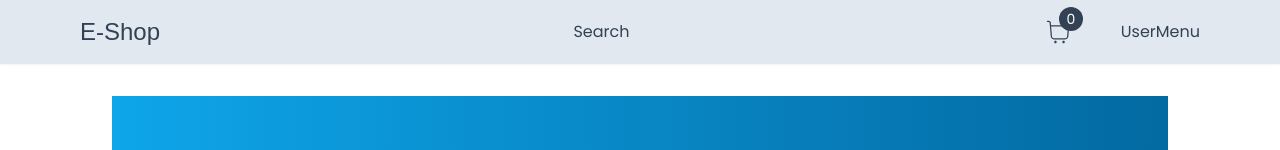
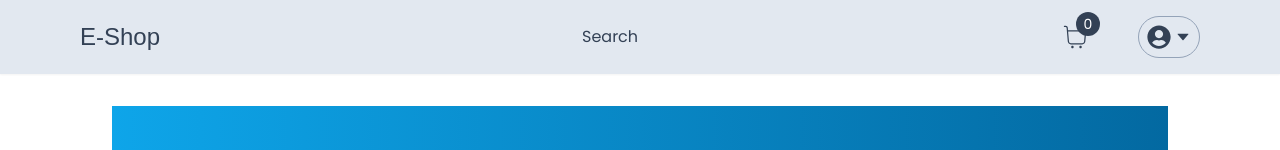
Before and after one commit to HyunwookJung0827/e-shop, a Next.js app: page / in a window 1280 px wide. Shown: the top 150 px of the page. Built offline with nearby package versions, Linux system fonts and the light colour scheme; a web font is replaced by a local one.

Commit message:
UserMenu

```diff
--- /dev/null
+++ b/app/components/nav/BackDrop.tsx
@@ -0,0 +1,21 @@
+interface BackDropProps {
+  onClick: () => void;
+}
+const BackDrop: React.FC<BackDropProps> = ({ onClick }) => {
+  return (
+    <div
+      onClick={onClick}
+      className="
+  z-20
+  bg-slate-200
+  opacity-50
+  w-screen
+  h-screen
+  fixed
+  top-0
+  left-0"
+    ></div>
+  );
+};
+
+export default BackDrop;
--- /dev/null
+++ b/app/components/nav/MenuItem.tsx
@@ -0,0 +1,22 @@
+import React from "react";
+
+interface MenuItemProps {
+  children: React.ReactNode;
+  onClick: () => void;
+}
+const MenuItem: React.FC<MenuItemProps> = ({ children, onClick }) => {
+  return (
+    <div
+      onClick={onClick}
+      className="
+    px-4
+    py-3
+    hover:bg-neutral-100
+    transition"
+    >
+      {children}
+    </div>
+  );
+};
+
+export default MenuItem;
--- a/app/components/nav/NavBar.tsx
+++ b/app/components/nav/NavBar.tsx
@@ -2,6 +2,7 @@
 import Container from "../Container";
 import { Redressed } from "next/font/google";
 import CartCount from "./CartCount";
+import UserMenu from "./UserMenu";
 
 const redressed = Redressed({ subsets: ["latin"], weight: ["400"] });
 
@@ -44,7 +45,7 @@
             md:gap-12"
             >
               <CartCount />
-              <div>UserMenu</div>
+              <UserMenu/>
             </div>
           </div>
         </Container>
--- /dev/null
+++ b/app/components/nav/UserMenu.tsx
@@ -0,0 +1,86 @@
+"use client";
+
+import { useCallback, useState } from "react";
+import Avatar from "../Avatar";
+import { AiFillCaretDown } from "react-icons/ai";
+import Link from "next/link";
+import MenuItem from "./MenuItem";
+import { signOut } from "next-auth/react";
+import BackDrop from "./BackDrop";
+
+const UserMenu = () => {
+  const [isOpen, setIsOpen] = useState(false);
+
+  const toggleOpen = useCallback(() => {
+    setIsOpen((prev) => !prev);
+  }, []);
+
+  return (
+    <>
+      <div className="relative z-30">
+        <div
+          onClick={toggleOpen}
+          className="
+          p-2
+        border-[1px]
+        border-slate-400
+        flex
+        items-center
+        gap-1
+        rounded-full
+        cursor-pointer
+        hover:shadow-md
+        transition
+        text-slate-700"
+        >
+          <Avatar />
+          <AiFillCaretDown />
+        </div>
+        {isOpen && (
+          <div
+            className="absolute
+            rounded-md
+            shadow-md
+            w-[170px]
+            bg-white
+            overflow-hidden
+            right-0
+            top-12
+            text-sm
+            flex
+            flex-col
+            cursor-pointer"
+          >
+            <div>
+              <Link href="/orders">
+                <MenuItem onClick={toggleOpen}>Your Orders</MenuItem>
+              </Link>
+              <Link href="/admin">
+                <MenuItem onClick={toggleOpen}>Admin Dashboard</MenuItem>
+              </Link>
+              <MenuItem
+                onClick={() => {
+                  toggleOpen();
+                  signOut();
+                }}
+              >
+                Logout
+              </MenuItem>
+            </div>
+            <div>
+              <Link href="/login">
+                <MenuItem onClick={toggleOpen}>Login</MenuItem>
+              </Link>
+              <Link href="/register">
+                <MenuItem onClick={toggleOpen}>Register</MenuItem>
+              </Link>
+            </div>
+          </div>
+        )}
+      </div>
+      {isOpen ? <BackDrop onClick={toggleOpen} /> : null}
+    </>
+  );
+};
+
+export default UserMenu;
```
